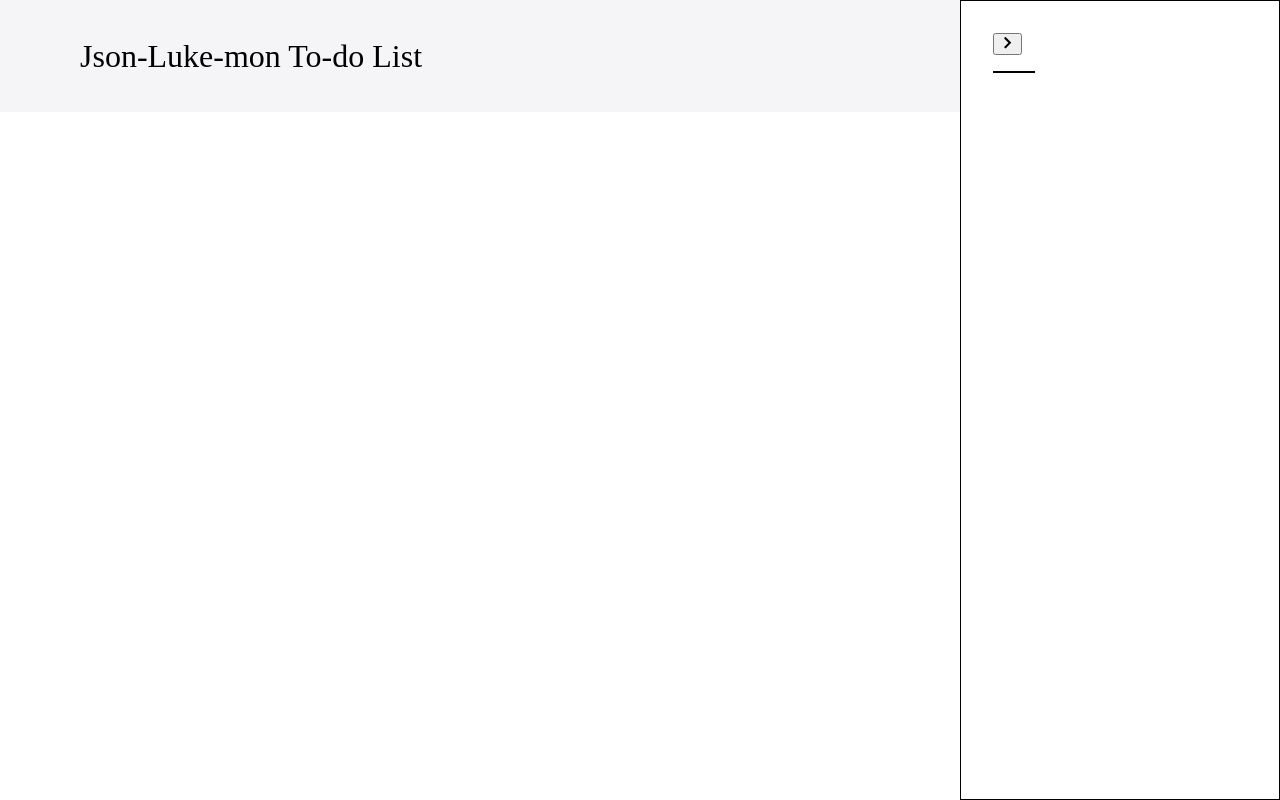
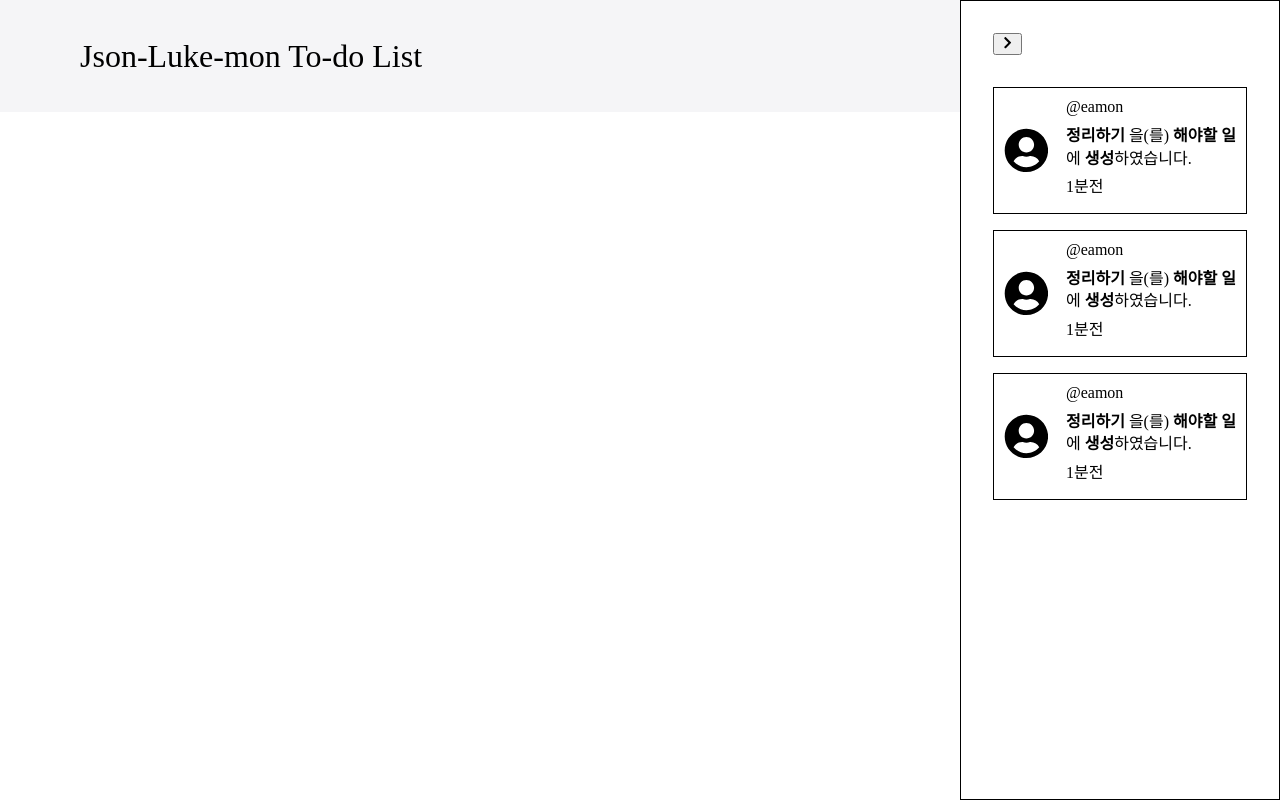
Before and after one commit to codesquad-members-2021/todo-list, a React (Create React App) app: page / in a window 1280 px wide. Built offline with nearby package versions, Linux system fonts and the light colour scheme.

Commit message:
[Style]HistoryItemBlock  - historyitem 의 닫기 버튼은 추후에 추가예정

```diff
--- a/src/Component/Header/Header.jsx
+++ b/src/Component/Header/Header.jsx
@@ -3,7 +3,7 @@ import Navigator from './Navigator'
 export default function Header () {
   return (
     <HeaderTitle>
-      <Navigator></Navigator>
+      <Navigator/>
     </HeaderTitle>
   )
 }
--- a/src/Component/Header/HistoryItem.jsx
+++ b/src/Component/Header/HistoryItem.jsx
@@ -0,0 +1,38 @@
+import Button from '../Button'
+import { FaTimes } from 'react-icons/fa'
+import styled from 'styled-components'
+
+export default function HistoryItem ({ author, text, time, profile }) {
+  const HistoryItemBlock = styled.li`
+    margin-top: 1rem;
+    border: 1px solid black;
+    padding: 0.5rem 0;
+    display: flex;
+
+  `
+  const HistoryItemtTextBlock = styled.div`
+    div {
+      margin-bottom: 0.4rem;
+    }
+    padding: 0 0.5rem;
+  `
+
+  const HistoryItemProfileBlock = styled.div`
+    display: flex;
+    align-items: center;
+    padding: 0 0.6rem;
+    font-size: 2.8rem;
+  `
+
+  return (
+    <HistoryItemBlock>
+
+      <HistoryItemProfileBlock>{profile}</HistoryItemProfileBlock>
+      <HistoryItemtTextBlock>
+        <div>@{author}</div>
+        <div dangerouslySetInnerHTML={{ __html: text }}></div>
+        <div>{time}</div>
+      </HistoryItemtTextBlock>
+    </HistoryItemBlock>
+  )
+}
--- a/src/Component/Header/HistoryList.jsx
+++ b/src/Component/Header/HistoryList.jsx
@@ -1,10 +1,51 @@
 import styled from 'styled-components'
+import { FaUserCircle } from 'react-icons/fa'
+import HistoryItem from './HistoryItem'
+const test = {
+  historyList: [
+    {
+      author: 'eamon',
+      text: '<b>정리하기</b> 을(를) <b>해야할 일</b>에 <b>생성</b>하였습니다.',
+      time: '1분전'
+    },
+    {
+      author: 'eamon',
+      text: '<b>정리하기</b> 을(를) <b>해야할 일</b>에 <b>생성</b>하였습니다.',
+      time: '1분전'
+    },
+    {
+      author: 'eamon',
+      text: '<b>정리하기</b> 을(를) <b>해야할 일</b>에 <b>생성</b>하였습니다.',
+      time: '1분전'
+    }
+  ]
+}
+const profile = <FaUserCircle />
 
 export default function HistoryList ({ children }) {
   const HistoryListBlock = styled.ul`
     margin-top: 1rem;
-    border: 1px solid black;
+    font-size: 1rem;
+    line-height: 1.4;
+    display: flex;
+    flex-direction: column;
+    align-items: center;
+    padding: 0;
   `
-
-  return <HistoryListBlock>{children}</HistoryListBlock>
+  //store 에 저장할 로그
+  //author
+  //text
+  //action 이 일어난 시간
+  return (
+    <HistoryListBlock>
+      {test.historyList.map(({ author, text, time }) => (
+        <HistoryItem
+          author={author}
+          text={text}
+          time={time}
+          profile={profile}
+        />
+      ))}
+    </HistoryListBlock>
+  )
 }
--- a/src/Component/Header/Navigator.jsx
+++ b/src/Component/Header/Navigator.jsx
@@ -24,7 +24,7 @@ export default function Navigator () {
       <Button>
         <FaChevronRight />
       </Button>
-      <HistoryList></HistoryList>
+      <HistoryList/>
     </NavigatorBlock>
   )
 }
```
